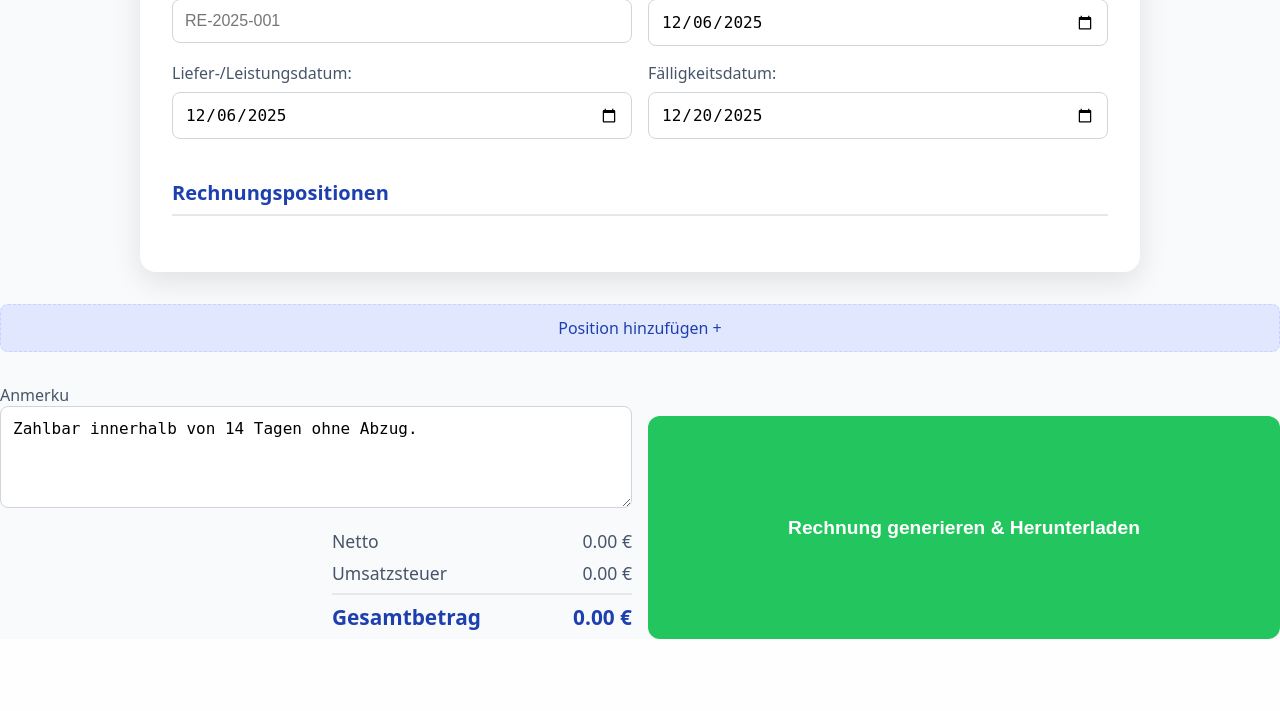
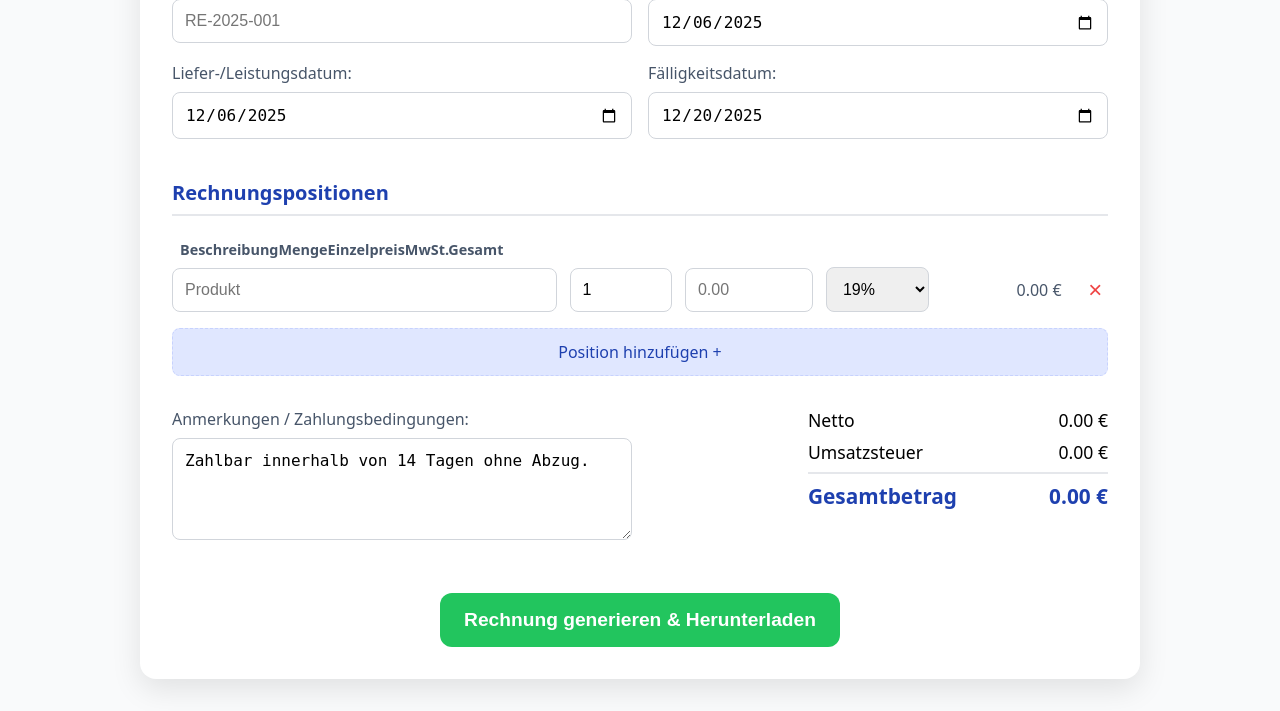
Before and after one commit to StuparS7/rechnung-rabbit-app, a FastAPI app: template templates/rechnung-erstellen.html in a window 1280 px wide. Shown: the part 1251-1962 px from the top of the page. Before the commit the page ends 1890 px from the top, so only its background shows below. Run offline with FastAPI, Linux system fonts and the light colour scheme; the template is opened without the code that fills it, so the values that code supplies are empty; parts of the project's set-up code (start-up, migrations or seed data) failed here and were passed over.

Commit message:
O descriere a ceea ce ai făcut

```diff
--- a/templates/rechnung-erstellen.html
+++ b/templates/rechnung-erstellen.html
@@ -57,7 +57,8 @@
         .remove-item-btn { background: none; border: none; color: #ef4444; font-size: 1.5rem; cursor: pointer; padding: 0; line-height: 1; }
 
         button[type="submit"] {
-            display: block; width: 100%; background: #22c55e; color: white;
+            display: block; width: 100%; max-width: 400px; margin-left: auto; margin-right: auto;
+            background: #22c55e; color: white;
             padding: 1rem; font-size: 1.2rem; border-radius: 12px; text-decoration: none;
             font-weight: bold; border: none; cursor: pointer; margin-top: 2rem;
         }
@@ -238,16 +239,16 @@
             </div>
 
             <h3>Rechnungspositionen</h3>
-            <div class="line-itemaii
+            <div class="line-items-wrapper">
+                <div class="line-item-header">
+                    <span>Beschreibung</span><span>Menge</span><span>Einzelpreis</span><span>MwSt.</span><span>Gesamt</span><span></span>
                 </div>
                 <div id="line-items-container"></div>
             </div>
             <div id="add-item-btn" role="button">Position hinzufügen +</div>
 
             <div class="totals-grid">
-                <div>
-                    <label for="notes">Anmerku         <textarea id="notes" name="notes" rows="4">{{ invoice.notes if invoice else 'Zahlbar innerhalb von 14 Tagen ohne Abzug.' }}</textarea>
-
+                <div><label for="notes">Anmerkungen / Zahlungsbedingungen:</label><textarea id="notes" name="notes" rows="4">{{ invoice.notes if invoice else 'Zahlbar innerhalb von 14 Tagen ohne Abzug.' }}</textarea></div>
                 <div class="totals">
                     <div class="total-row"><span>Netto</span><span id="total-net">0.00 €</span></div>
                     <div class="total-row"><span>Umsatzsteuer</span><span id="total-vat">0.00 €</span></div>
```
